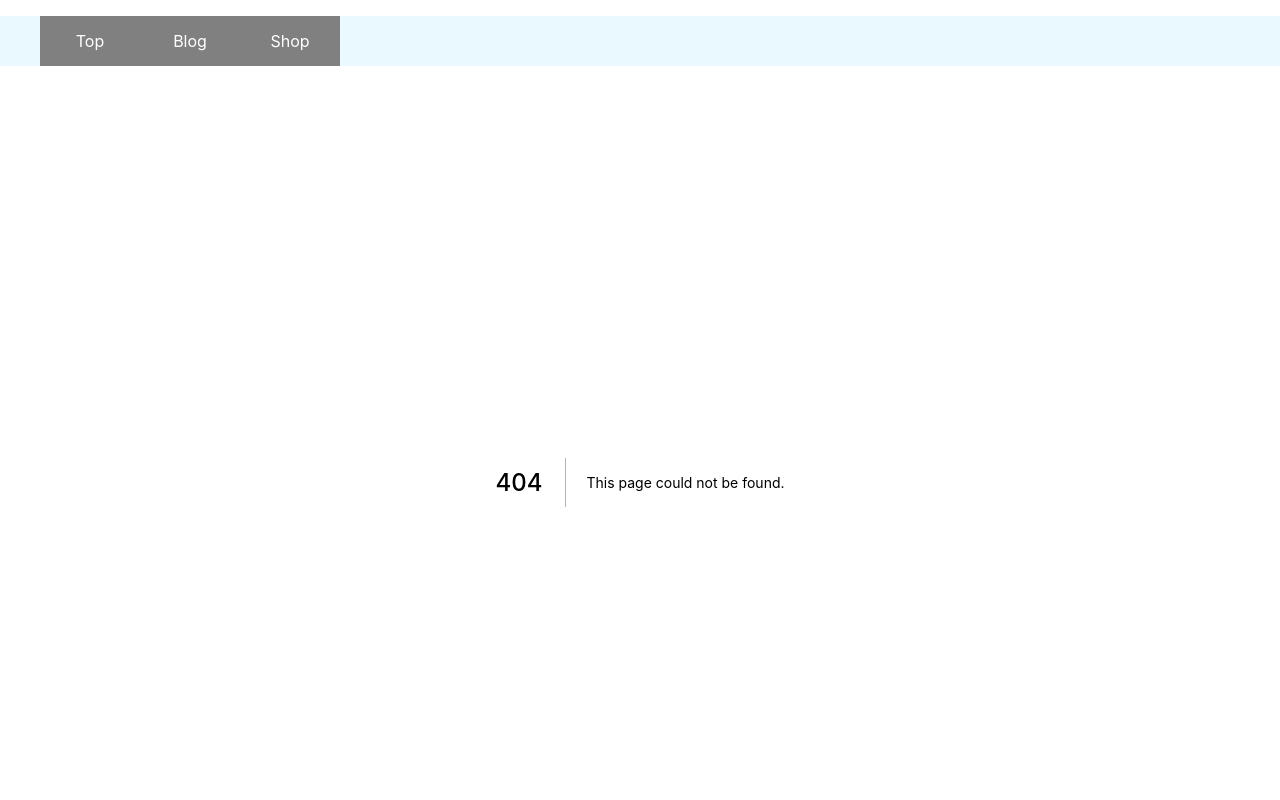
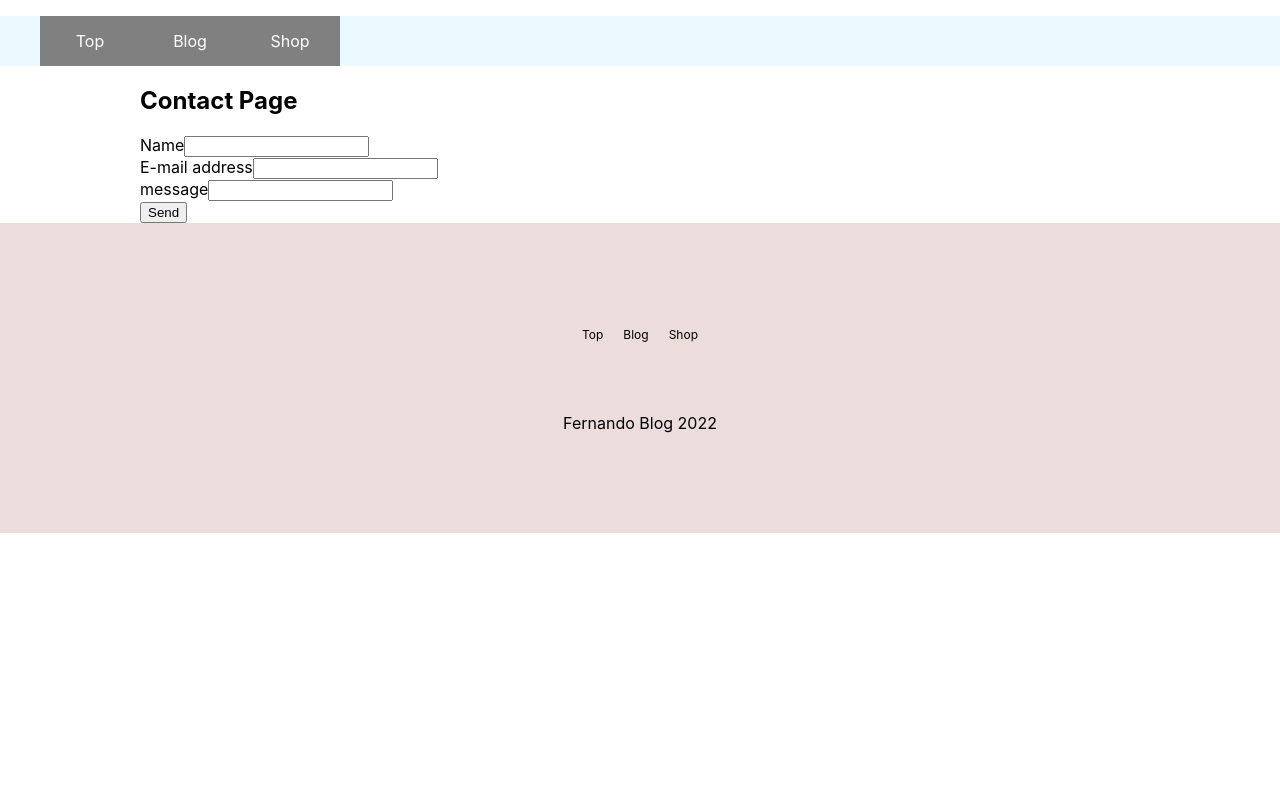
Before and after one commit to bisnuto/blog-frontend, a Next.js app: page /contact in a window 1280 px wide. Before the commit this address had no page. Shown: the top 800 px of the page. Built offline with nearby package versions, Linux system fonts and the light colour scheme.

Commit message:
Contact page.

```diff
--- /dev/null
+++ b/pages/contact/index.tsx
@@ -0,0 +1,68 @@
+import type { NextPage } from "next";
+import Head from "next/head";
+import Image from "next/image";
+import styles from "@/styles/pages/Contact.module.scss";
+import * as React from "react";
+
+const Contact: NextPage = () => {
+    const [name,setName] = React.useState("")
+    const [email,setEmail] = React.useState("")
+    const [message,setMessage] = React.useState("")
+    const handleSubmit = async (e:React.FormEvent<HTMLFormElement>) => {
+
+        e.preventDefault();
+        const formData = {
+            name: name,
+            email: email,
+            message: message
+        }
+        const url = "http://127.0.0.1:8000/api/v2/contact/";
+        try {
+            const response = await fetch(url, {
+                method: 'POST', // *GET, POST, PUT, DELETE, etc.
+                headers: {
+                  'Content-Type': 'application/json'
+                  // 'Content-Type': 'application/x-www-form-urlencoded',
+                },
+                body: JSON.stringify(formData) // body data type must match "Content-Type" header
+              });
+              const responseJson = await response.json(); // parses JSON response into native JavaScript objects
+        } catch (error) {
+
+        }
+
+
+    }
+
+    return (
+        <>
+            <Head>
+                <title>Contact - Fernando Eiras</title>
+                <meta name="description" content="My first next js page" />
+                <link rel="icon" href="/images/favicon.ico" />
+            </Head>
+            <>
+                <section className="container">
+                    <h1>Contact Page</h1>
+                    <form onSubmit={handleSubmit}>
+                        <div>
+                            <label htmlFor="name">Name</label>
+                            <input type="text" name="name" value={name} onChange={(e)=>setName(e.target.value)}/>
+                        </div>
+                        <div>
+                            <label htmlFor="email">E-mail address</label>
+                            <input type="email" name="email" value={email} onChange={(e)=>setEmail(e.target.value)}/>
+                        </div>
+                        <div>
+                            <label htmlFor="message">message</label>
+                            <input type="text" name="message" value={message} onChange={(e)=>setMessage(e.target.value)}/>
+                        </div>
+                        <button type="submit">Send</button>
+                    </form>
+                </section>
+            </>
+        </>
+    );
+};
+
+export default Contact;
--- /dev/null
+++ b/styles/pages/Contact.module.scss
@@ -0,0 +1 @@
+@import "@/styles/utils";
```
Also changed, not shown: pages/index.tsx (+4 -4 lines), styles/pages/Home.module.scss (+10 -0 lines).
